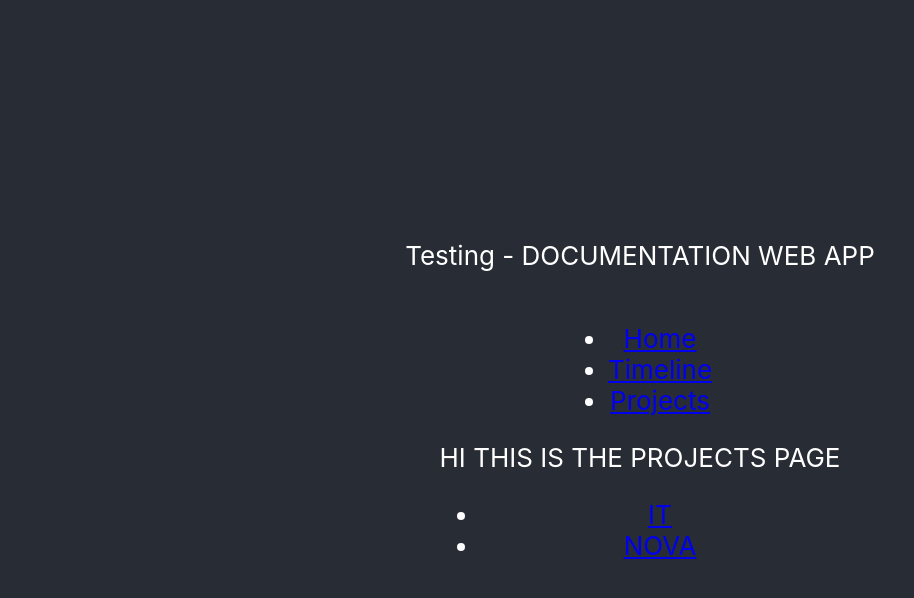
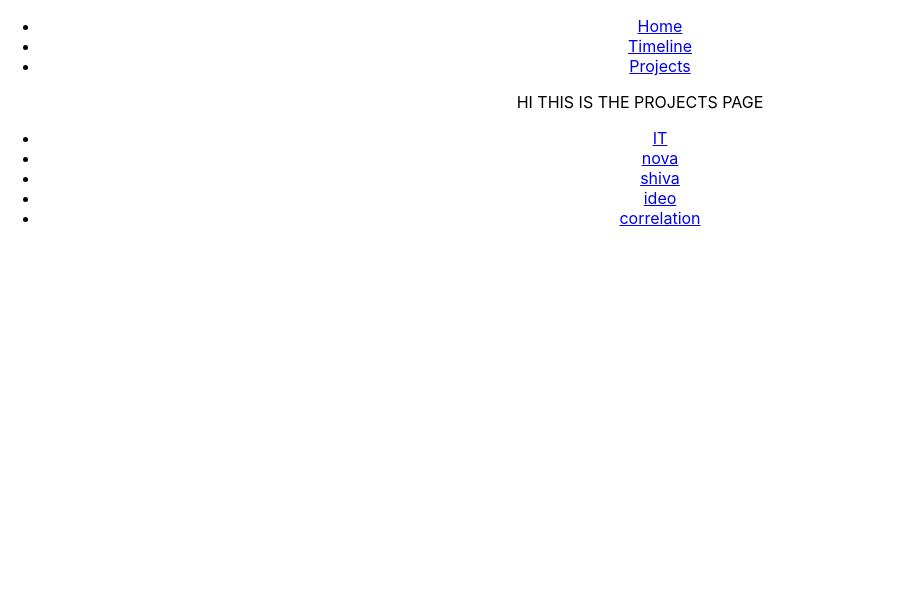
Before and after one commit to shinhs0506/VCL-content-platform, a React (Create React App) app in the folder client/: page /projects in a window 1280 px wide. Shown: the top 598 px of the page, without its empty margins (0-914 px from the left). Built offline with nearby package versions, Linux system fonts and the light colour scheme.

Commit message:
updated routing and moved navbar items to a separate navbar component

```diff
--- a/client/src/App.css
+++ b/client/src/App.css
@@ -1,38 +1,3 @@
 .App {
   text-align: center;
 }
-
-.App-logo {
-  height: 40vmin;
-  pointer-events: none;
-}
-
-@media (prefers-reduced-motion: no-preference) {
-  .App-logo {
-    animation: App-logo-spin infinite 20s linear;
-  }
-}
-
-.App-header {
-  background-color: #282c34;
-  min-height: 100vh;
-  display: flex;
-  flex-direction: column;
-  align-items: center;
-  justify-content: center;
-  font-size: calc(10px + 2vmin);
-  color: white;
-}
-
-.App-link {
-  color: #61dafb;
-}
-
-@keyframes App-logo-spin {
-  from {
-    transform: rotate(0deg);
-  }
-  to {
-    transform: rotate(360deg);
-  }
-}
--- a/client/src/App.tsx
+++ b/client/src/App.tsx
@@ -1,44 +1,26 @@
 import React from 'react';
 import logo from './logo.svg';
 import './App.css';
-import {BrowserRouter as Router, Switch, Route, Link} from 'react-router-dom';
+import {BrowserRouter as Router, Switch, Route} from 'react-router-dom';
 import {Timeline} from './pages/timeline/Timeline';
 import { Home } from './pages/home/Home';
 import { Projects } from './pages/projects/Projects';
+import { Navbar } from './Navbar';
+import { Project } from './pages/projects/Project';
 
 function App() {
 
   return (
     <div className="App">
-      <header className="App-header">
-        <p>
-          Testing - DOCUMENTATION WEB APP
-        </p>
         <Router>
-          <ul>
-            <li>
-              <Link to="/">Home</Link>
-            </li>
-            <li>
-              <Link to="/timeline">Timeline</Link>
-            </li>
-            <li>
-              <Link to="/projects">Projects</Link>
-            </li>
-          </ul>
+          <Navbar />
           <Switch>
-            <Route path="/timeline">
-              <Timeline />
-            </Route>
-            <Route path="/projects">
-              <Projects />
-            </Route>
-            <Route path="/">
-              <Home />
-            </Route>
+            <Route path="/timeline" exact component={Timeline} />
+            <Route path="/projects" exact component={Projects} />
+            <Route path="/projects/:projectid" component={Project} />
+            <Route path="/" exact component={Home}/>
           </Switch>
         </Router>
-      </header>
     </div>
   );
 }
--- /dev/null
+++ b/client/src/Navbar.tsx
@@ -0,0 +1,24 @@
+import React from 'react'
+import { Link } from 'react-router-dom';
+
+interface NavbarProps {
+
+}
+
+export const Navbar: React.FC<NavbarProps> = ({}) => {
+        return (
+            <nav>
+                <ul>
+                    <li>
+                    <Link to="/">Home</Link>
+                    </li>
+                    <li>
+                    <Link to="/timeline">Timeline</Link>
+                    </li>
+                    <li>
+                    <Link to="/projects">Projects</Link>
+                    </li>
+                </ul>
+            </nav>
+        );
+}
--- /dev/null
+++ b/client/src/pages/projects/Project.tsx
@@ -0,0 +1,16 @@
+import React from 'react'
+import { RouteComponentProps } from 'react-router';
+
+interface MatchParams {
+    projectid: string;
+}
+
+interface ProjectProps extends RouteComponentProps<MatchParams> {
+}
+
+export const Project: React.FC<ProjectProps> = ({match}) => {
+
+        return (<div>
+            PROJECT! {match.params.projectid}
+        </div>);
+}
--- a/client/src/pages/projects/Projects.tsx
+++ b/client/src/pages/projects/Projects.tsx
@@ -1,33 +1,31 @@
 import React from 'react'
-import {BrowserRouter as Router, Switch, Route, Link, useRouteMatch} from 'react-router-dom';
-import { IT } from './IT/IT';
-import { Nova } from './nova/Nova';
+import {Link, useRouteMatch} from 'react-router-dom';
 
 
 interface ProjectsProps {
 
 }
 
+enum CurrentProjects {
+    IT = "IT",
+    NOVA = "nova",
+    SHIVA = "shiva",
+    IDEO = "ideo",
+    CORRELATION = "correlation"
+}
+
 export const Projects: React.FC<ProjectsProps> = ({}) => {
-    let match = useRouteMatch();
     return (<div>
         HI THIS IS THE PROJECTS PAGE
 
         <ul>
-        <li>
-            <Link to={`${match.url}/IT`}>IT</Link>
-        </li>
-        <li>
-            <Link to={`${match.url}/nova`}>NOVA</Link>
-        </li>
+            {
+                Object.values(CurrentProjects).map(project => (
+                    <li>
+                        <Link to={`/projects/${project}`}>{project}</Link>
+                    </li>
+                ))
+            }
         </ul>
-        <Switch>
-        <Route path={`${match.url}/IT`}>
-            <IT />
-        </Route>
-        <Route path={`${match.url}/nova`}>
-            <Nova />
-        </Route>
-        </Switch>
     </div>);
 }
```
